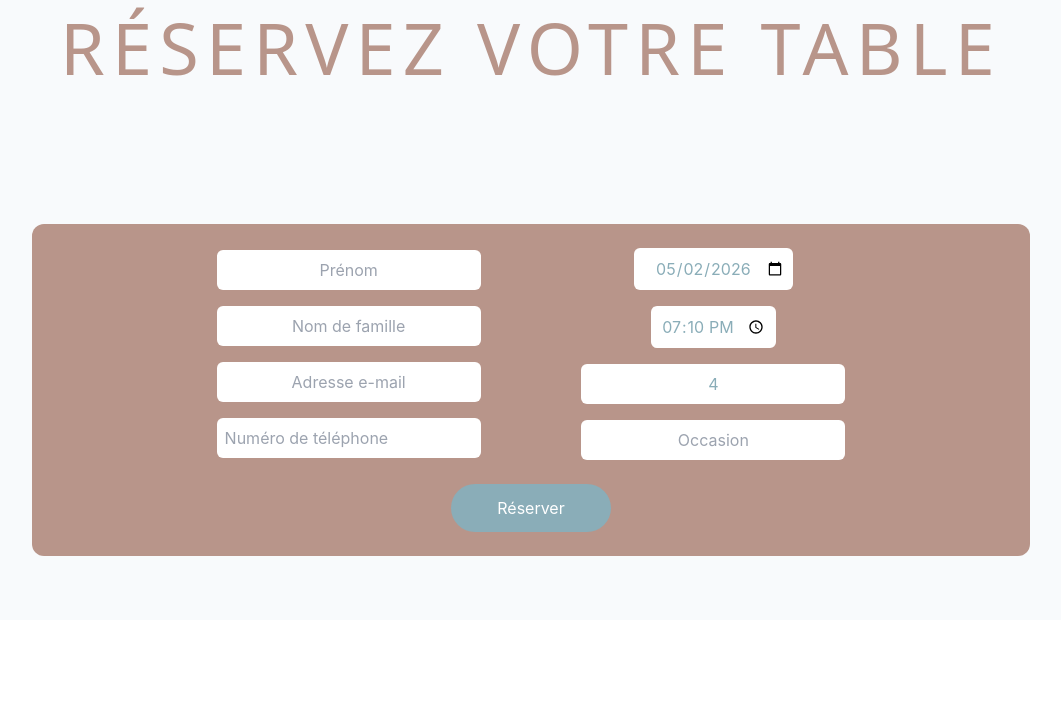
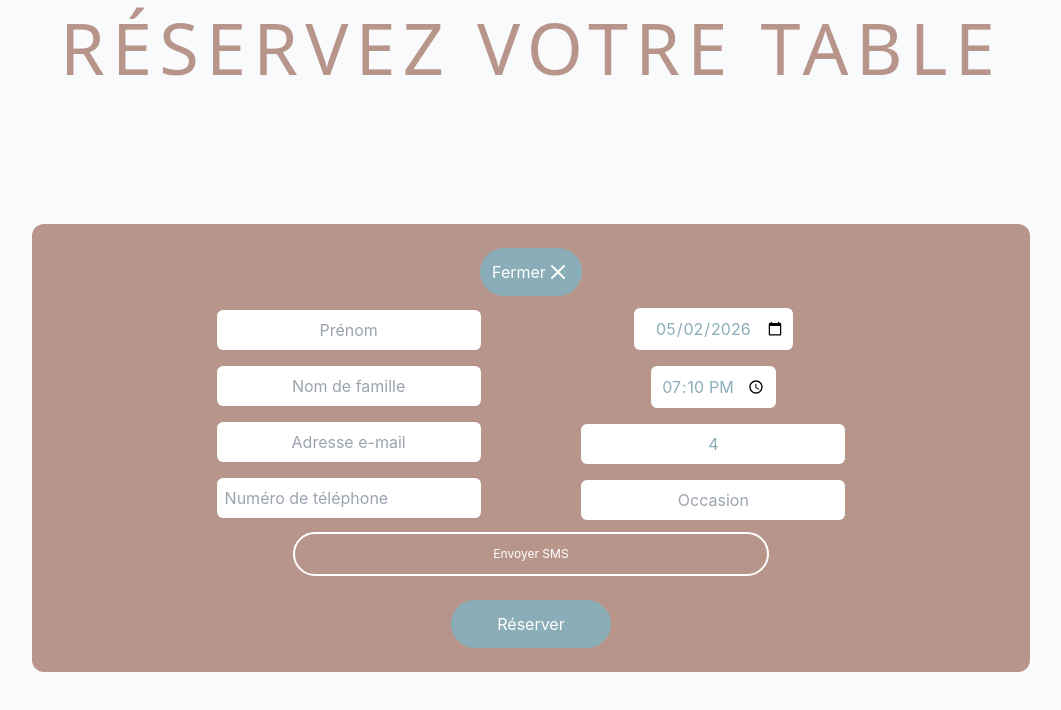
Before and after one commit to romainauthier-1/resafacile-frontend, a Next.js app: page /Home in a window 1280 px wide. Shown: the top 710 px of the page, without its empty margins (109-1170 px from the left). Built offline with nearby package versions, Linux system fonts and the light colour scheme.

Commit message:
Résolution bugs bouton fermer + envoi SMS en option

```diff
--- a/pages/Home.jsx
+++ b/pages/Home.jsx
@@ -83,9 +83,7 @@ export default function Home() {
             </h2>
           </>
         </div>
-        <div className="flex flex-row gap-6 justify-evenly w-full items-center mt-4 overflow-y-scroll no-scrollbar">
-          {/* {restaurantsButtons.length > 0 && restaurantsButtons} */}
-        </div>
+        <div className="flex flex-row gap-6 justify-evenly w-full items-center mt-4 overflow-y-scroll no-scrollbar"></div>
         <ReservationForm bookingRestaurant={bookingRestaurant} />
         {isModalOpen && (
           <Modal onClose={() => setIsModalOpen(false)} isSignup={isSignup} />
--- a/pages/ReservationForm.jsx
+++ b/pages/ReservationForm.jsx
@@ -9,6 +9,7 @@ import { X } from "lucide-react";
 
 export default function ReservationForm({
   bookingRestaurant,
+  connectedRestaurant,
   onClose,
   isUpdating,
   bookingToUpdate,
@@ -32,6 +33,8 @@ export default function ReservationForm({
   const [occasion, setOccasion] = useState("");
   const [errorMessage, setErrorMessage] = useState("");
   const [isLoading, setIsLoading] = useState(false);
+
+  const [sendMessage, setSendMessage] = useState(false);
 
   const lastNameRef = useRef(null);
   const emailRef = useRef(null);
@@ -66,6 +69,8 @@ export default function ReservationForm({
   const dispatch = useDispatch();
 
   const validateBookingInputs = () => {
+    setErrorMessage("");
+    setTimeError("");
     if (
       !firstName ||
       !lastName ||
@@ -77,10 +82,7 @@ export default function ReservationForm({
     ) {
       setErrorMessage("Tous les champs doivent être remplis.");
       return false;
-    } else if (!bookingRestaurant) {
-      setErrorMessage("Veuillez sélectionner un restaurant.");
-      return false;
-    } else if (time % 15 !== 0) {
+    } else if (time.split(":")[1] % 15 !== 0) {
       setTimeError(`Merci de sélectionner un créneau de 15 minutes.`);
       return false;
     }
@@ -97,9 +99,10 @@ export default function ReservationForm({
     setNbPax(4);
     setOccasion("");
     setTimeError("");
+    setSendMessage(false);
   };
 
-  const handleBooking = async (e, restaurantId) => {
+  const handleBooking = async (e, restaurantId, sendMessage) => {
     e && e.preventDefault();
     setErrorMessage("");
     if (!validateBookingInputs()) return;
@@ -122,6 +125,7 @@ export default function ReservationForm({
             dateTime,
             nbPax,
             occasion,
+            sendMessage,
           }),
         },
       );
@@ -146,7 +150,7 @@ export default function ReservationForm({
     }
   };
 
-  const handleUpdateBooking = async (e, bookingId) => {
+  const handleUpdateBooking = async (e, bookingId, sendMessage) => {
     e && e.preventDefault();
     setErrorMessage("");
     if (!validateBookingInputs()) return;
@@ -154,17 +158,6 @@ export default function ReservationForm({
     try {
       setIsLoading(true);
 
-      const formattedUpdatedBooking = {
-        customer: {
-          firstName,
-          lastName,
-          email,
-          phoneNumber,
-        },
-        dateTime: `${date}T${time}`,
-        nbPax,
-        occasion,
-      };
       const response = await fetch(
         `${process.env.NEXT_PUBLIC_BACKEND_URL}/bookings/update/${bookingId}`,
         {
@@ -178,6 +171,7 @@ export default function ReservationForm({
             dateTime: `${date}T${time}`,
             nbPax,
             occasion,
+            sendMessage,
           }),
         },
       );
@@ -209,6 +203,11 @@ export default function ReservationForm({
     }
   };
 
+  useEffect(() => {
+    console.log("sendMessage MOFIDIÉ :", sendMessage);
+    console.log("RESTAURANT (booking): ", bookingRestaurant);
+    console.log("RESTAURANT (connected): ", connectedRestaurant);
+  }, [sendMessage]);
   return (
     <div className="flex flex-col w-screen">
       {isLoading && (
@@ -224,12 +223,12 @@ export default function ReservationForm({
         <form
           onSubmit={(e) =>
             isUpdating
-              ? handleUpdateBooking(e, bookingToUpdate._id)
-              : handleBooking(e, bookingRestaurant?._id)
+              ? handleUpdateBooking(e, bookingToUpdate._id, sendMessage)
+              : handleBooking(e, connectedRestaurant?._id, sendMessage)
           }
           className="flex flex-col justify-center items-center h-full w-4/5 m-12 p-6 bg-primary rounded-xl "
         >
-        {isUpdating && (
+          {(connectedRestaurant || bookingRestaurant) && (
             <button
               type="button"
               onClick={() => onClose()}
@@ -336,6 +335,18 @@ export default function ReservationForm({
               ></input>
             </div>
           </div>
+          <button
+            type="button"
+            onClick={() => setSendMessage(!sendMessage)}
+            className={`p-3 mt-3  rounded-full text-xs border-2 transition-all w-1/2
+              ${
+                sendMessage
+                  ? "bg-secondary text-white border-secondary"
+                  : "border-white text-white"
+              }`}
+          >
+            Envoyer SMS
+          </button>
           {errorMessage && (
             <p className="text-destructive text-sm mt-2">{errorMessage}</p>
           )}
--- a/pages/index.jsx
+++ b/pages/index.jsx
@@ -287,7 +287,7 @@ export default function LandingPage() {
           )}
           {isRestaurantConnected && isBooking && (
             <ReservationForm
-              bookingRestaurant={connectedRestaurant}
+              connectedRestaurant={connectedRestaurant}
               onClose={() => setIsBooking(false)}
             />
           )}
```
Lines whose indentation alone changed are shown as unchanged.
